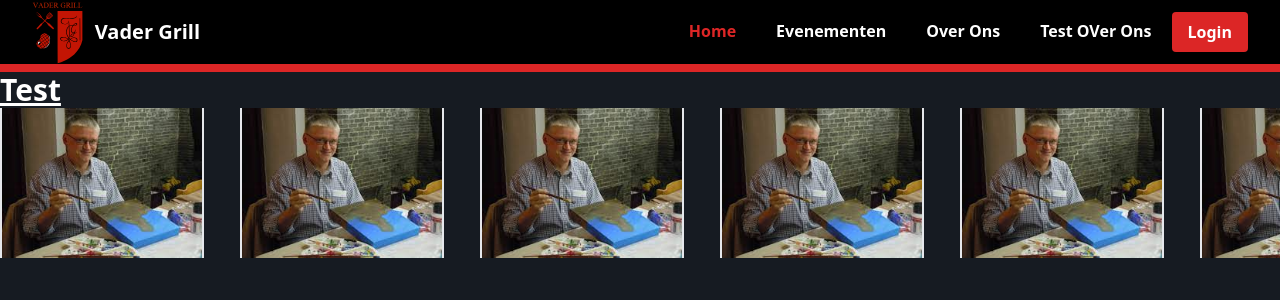
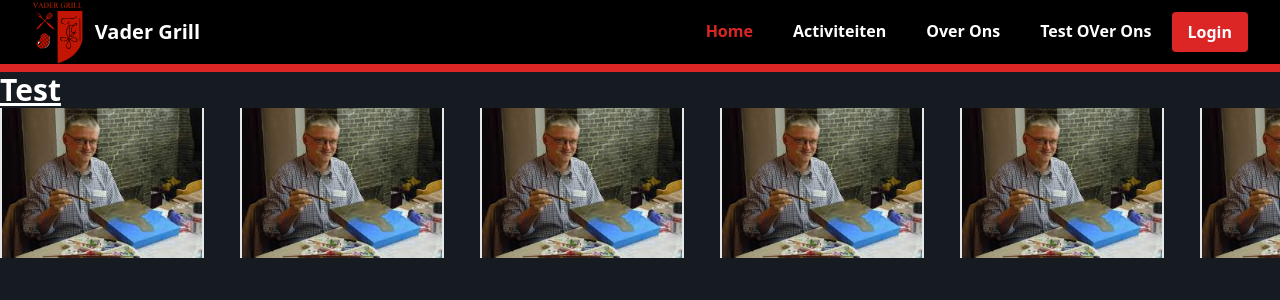
Before and after one commit to TakeoIschiFan/vadergrill-site, a SvelteKit app in the folder frontend/: page /testoverons in a window 1280 px wide. Shown: the top 300 px of the page. Built offline with nearby package versions, Linux system fonts and the light colour scheme.

Commit message:
activiteiten frontend

```diff
--- a/frontend/src/routes/+layout.svelte
+++ b/frontend/src/routes/+layout.svelte
@@ -55,13 +55,13 @@
           on:click={() => (current = 0)}>Home</a
         >
         <a
-          href="/evenementen"
+          href="/activiteiten"
           class="py-2 px-3 font-bold relative nav-link w-nav-link"
           style="max-width"
           class:current={current === 1}
           on:click={() => (current = 1)}
         >
-          Evenementen
+          Activiteiten
         </a>
         <a
           href="/over-ons"
--- /dev/null
+++ b/frontend/src/routes/activiteiten/+page.server.ts
@@ -0,0 +1,13 @@
+import { serializeNonPOJO } from "$lib/utils";
+import type { PageServerLoad } from "./$types";
+
+export async function load({ locals, params }) : PageServerLoad{
+
+        const acts = serializeNonPOJO(await locals.pb.collection("activiteiten").getList(1, 10, {sort: "-start"}));
+        console.log(acts)
+
+
+    return {
+        activiteiten: acts
+    };
+};
--- a/frontend/src/routes/activiteiten/+page.svelte
+++ b/frontend/src/routes/activiteiten/+page.svelte
@@ -1 +1,15 @@
-hier komen al de evenementen
+<script>
+
+export let data;
+
+</script>
+
+<h2>De volgende activiteiten zijn:</h2>
+<ul>
+    {#each data.activiteiten.items as act}
+    <li>
+        <a href={"/activiteiten/" + act.slug}>{act.titel}</a>
+        <p> </p>
+    </li>
+{/each}
+</ul>
--- a/frontend/src/routes/activiteiten/[slug]/+page.svelte
+++ b/frontend/src/routes/activiteiten/[slug]/+page.svelte
@@ -4,5 +4,7 @@
 </script>
 
  <h1>
-    dit is eventement slug {data}
+    dit is eventement slug {data.activiteit.titel}
 </h1>
+
+<p>{data.activiteit.beschrijving}</p>
```
